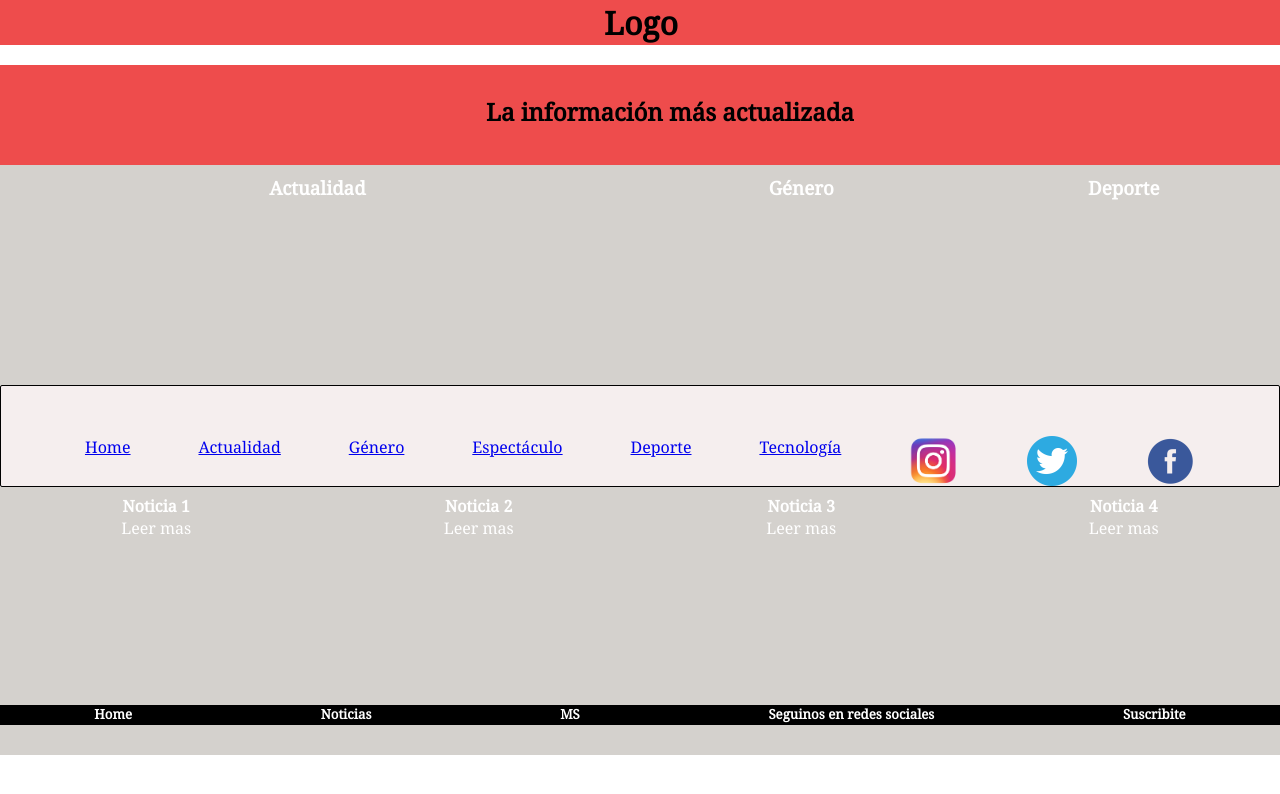
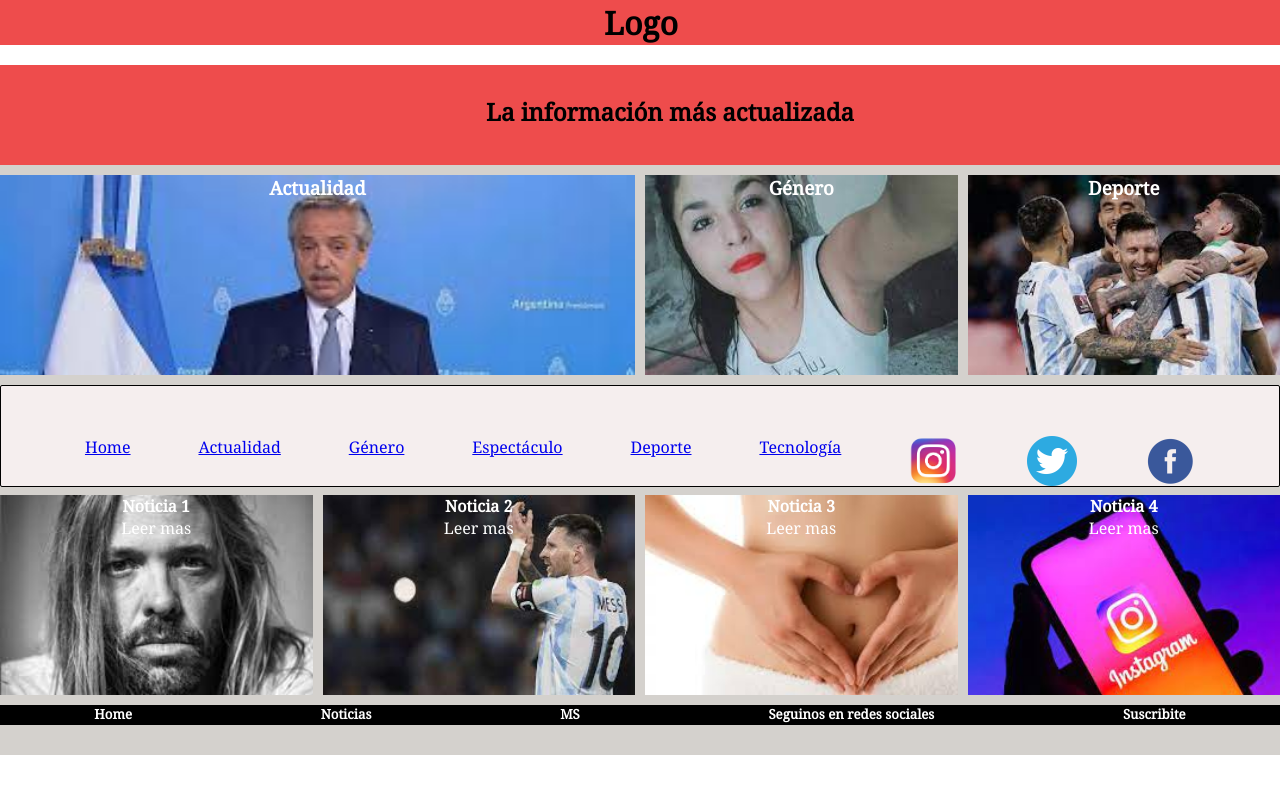
Before and after one commit to melisasbrocco/Coder-House-, a plain HTML site: page index.html in a window 1280 px wide. Shown: the top 794 px of the page. Drawn offline with Linux system fonts and the light colour scheme; the site is published under a folder, as on GitHub Pages, so addresses that start at the root find nothing.

Commit message:
version 2

```diff
--- a/css/actualidad.css
+++ b/css/actualidad.css
@@ -69,7 +69,7 @@ body {
     grid-column-end: 4;
     grid-row-start: 3;
     grid-row-end: 4;
-    background-image: url(/imagen/actualidad.jpg);
+    background-image: url(./imagen/actualidad.jpg);
     background-size: cover;
 }
 
--- a/style.css
+++ b/style.css
@@ -43,7 +43,7 @@ header {
     grid-column-end: 3;
     grid-row-start: 2;
     grid-row-end: 3;
-    background-image: url(/imagen/actualidad.jpg);
+    background-image: url(./imagen/actualidad.jpg);
     background-size: cover;
     color: white;
 
@@ -55,7 +55,7 @@ header {
     grid-column-end: 4;
     grid-row-start: 2;
     grid-row-end: 3;
-    background-image: url(/imagen/genero.jpg);
+    background-image: url(./imagen/genero.jpg);
     background-size: cover;
     color: white;
 }
@@ -66,7 +66,7 @@ header {
     grid-column-end: 5;
     grid-row-start: 2;
     grid-row-end: 3;
-    background-image: url(/imagen/deporte.jpg);
+    background-image: url(./imagen/deporte.jpg);
     background-size: cover;
     color: white;
 }
@@ -93,7 +93,7 @@ header {
     grid-column-end: 2;
     grid-row-start: 4;
     grid-row-end: 5;
-    background-image: url(/imagen/noticia1.jpg);
+    background-image: url(./imagen/noticia1.jpg);
     background-size: cover;
     color: white;
 }
@@ -104,7 +104,7 @@ header {
     grid-column-end: 3;
     grid-row-start: 4;
     grid-row-end: 5;
-    background-image: url(/imagen/noticia2.jpg);
+    background-image: url(./imagen/noticia2.jpg);
     background-size: cover;
     color: white;
 }
@@ -115,7 +115,7 @@ header {
     grid-column-end: 4;
     grid-row-start: 4;
     grid-row-end: 5;
-    background-image: url(/imagen/noticia3.jpg);
+    background-image: url(./imagen/noticia3.jpg);
     background-size: cover;
     color: white;
 }
@@ -126,7 +126,7 @@ header {
     grid-column-end: 5;
     grid-row-start: 4;
     grid-row-end: 5;
-    background-image: url(/imagen/noticia4.jpg);
+    background-image: url(./imagen/noticia4.jpg);
     background-size: cover;
     color: white;
 }
```
